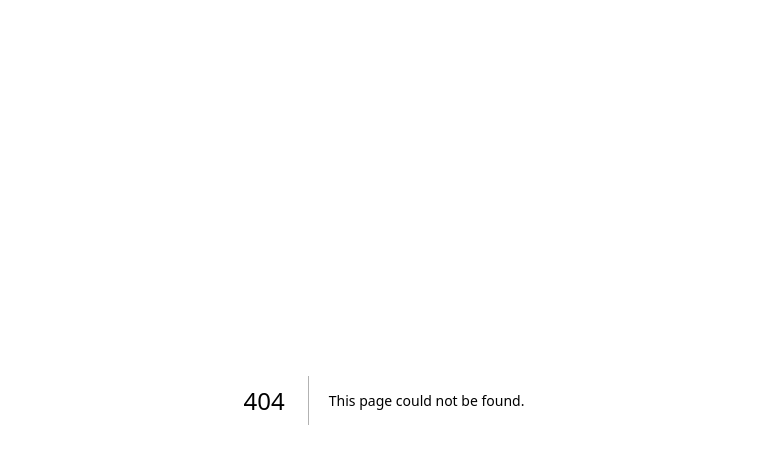
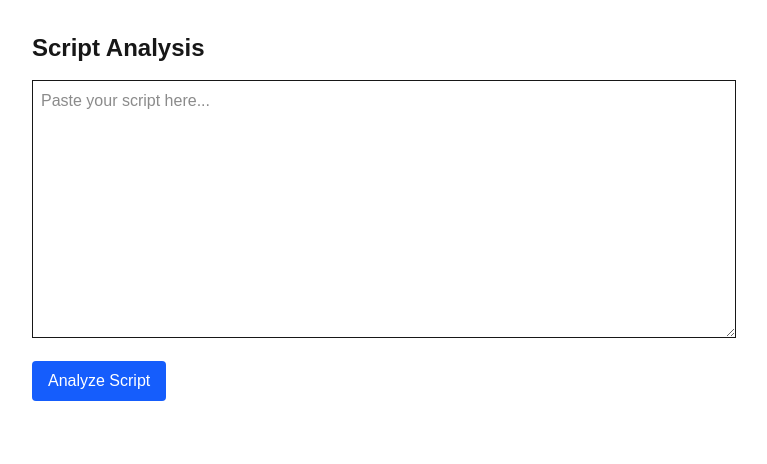
Before and after one commit to campbell-agents/scriptgrid-frontend, a Next.js app: page /script in a window 1280 px wide. Before the commit this address had no page. Shown: the top 464 px of the page, without its empty margins (256-1023 px from the left). Built offline with nearby package versions, Linux system fonts and the light colour scheme.

Commit message:
Initial frontend commit

```diff
--- /dev/null
+++ b/app/script/page.js
@@ -0,0 +1,62 @@
+"use client";
+
+import { useState } from "react";
+
+export default function ScriptPage() {
+  const [scriptText, setScriptText] = useState("");
+  const [results, setResults] = useState(null);
+  const [loading, setLoading] = useState(false);
+
+  const handleAnalyze = async () => {
+    setLoading(true);
+    setResults(null);
+    try {
+      const response = await fetch("http://127.0.0.1:5050/analyze_script", {
+        method: "POST",
+        headers: { "Content-Type": "application/json" },
+        body: JSON.stringify({ script_text: scriptText }),
+      });
+
+      if (!response.ok) {
+        throw new Error(`API error: ${response.status}`);
+      }
+
+      const data = await response.json();
+      setResults(data);
+    } catch (error) {
+      console.error(error);
+      alert("Error analyzing script");
+    } finally {
+      setLoading(false);
+    }
+  };
+
+  return (
+    <main className="p-8 max-w-3xl mx-auto">
+      <h1 className="text-2xl font-bold mb-4">Script Analysis</h1>
+      <textarea
+        className="w-full border p-2 mb-4"
+        rows={10}
+        value={scriptText}
+        onChange={(e) => setScriptText(e.target.value)}
+        placeholder="Paste your script here..."
+      />
+      <button
+        onClick={handleAnalyze}
+        disabled={loading}
+        className="bg-blue-600 text-white px-4 py-2 rounded disabled:opacity-50"
+      >
+        {loading ? "Analyzing..." : "Analyze Script"}
+      </button>
+
+      {results && (
+        <div className="mt-8">
+          <h2 className="text-xl font-semibold mb-2">Results</h2>
+          <pre className="bg-gray-100 p-4 rounded text-sm overflow-x-auto">
+            {JSON.stringify(results, null, 2)}
+          </pre>
+        </div>
+      )}
+    </main>
+  );
+}
```
